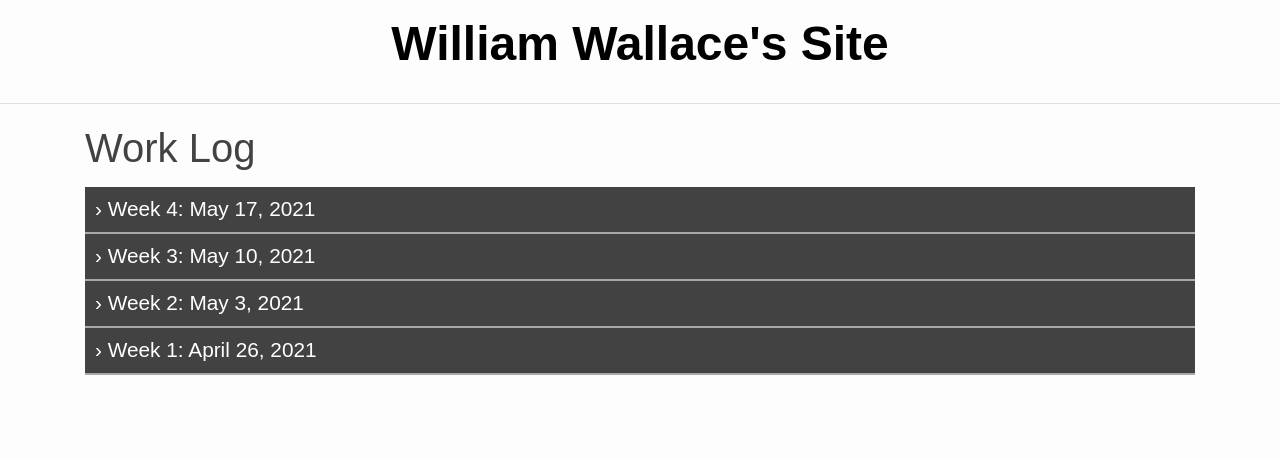
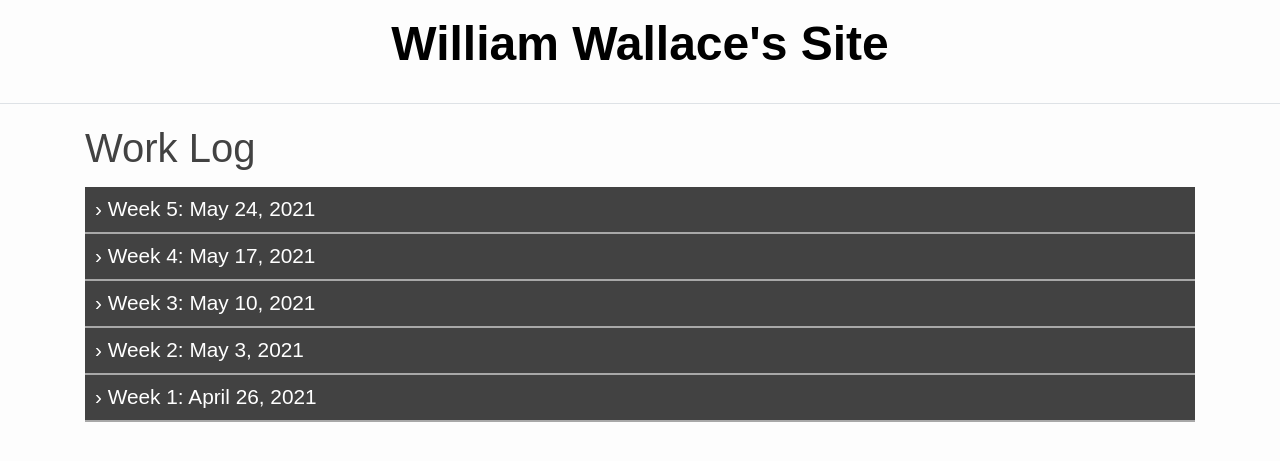
Before and after one commit to masterqwerty/masterqwerty.github.io, a Jekyll site: the page built from _pages/log.md, in a window 1280 px wide. Shown: the top 461 px of the page. Built offline with Jekyll 4.4.1, drawn with Linux system fonts in a browser that asks for light colours.

Commit message:
Updated goals and log.

```diff
--- a/_pages/log.md
+++ b/_pages/log.md
@@ -2,6 +2,23 @@
 layout: default
 title: Work Log
 ---
+<h3 class="collapsible">Week 5: May 24, 2021</h3>
+<div class="content">
+  <h5 class="collapsible">Goals</h5>
+  <div class="sub-content">
+  <ul>
+    <li>Finish reading <em>High Throughput FPGA Configuration Using a Custom DMA Configuration Controller</em></li>
+    <li>Test custom linux kernel on Ultra96v1</li>
+    <li>Get PCAP scrubber working on the Ultra96v1</li>
+  </ul>
+  </div>
+  <h5 class="collapsible">Log</h5>
+  <div class="sub-content">
+    <ul>
+    </ul>
+  </div>
+</div>
+
 <h3 class="collapsible">Week 4: May 17, 2021</h3>
 <div class="content">
   <h5 class="collapsible">Goals</h5>
@@ -18,6 +35,11 @@ title: Work Log
       <li><strong>Monday</strong>:
         <ul>
           <li>Successfully rebuilt linux kernel for Ultra96v1 and submitted some updates for the documentation in <strong>byuccl/DTRA-URA</strong> repo.</li>
+        </ul>
+      </li>
+      <li><strong>Tuesday</strong>:
+        <ul>
+          <li>Finished reading <em>Configuration Scrubbing Architectures for High-Reliability FPGA Systems</em></li>
         </ul>
       </li>
     </ul>
```
